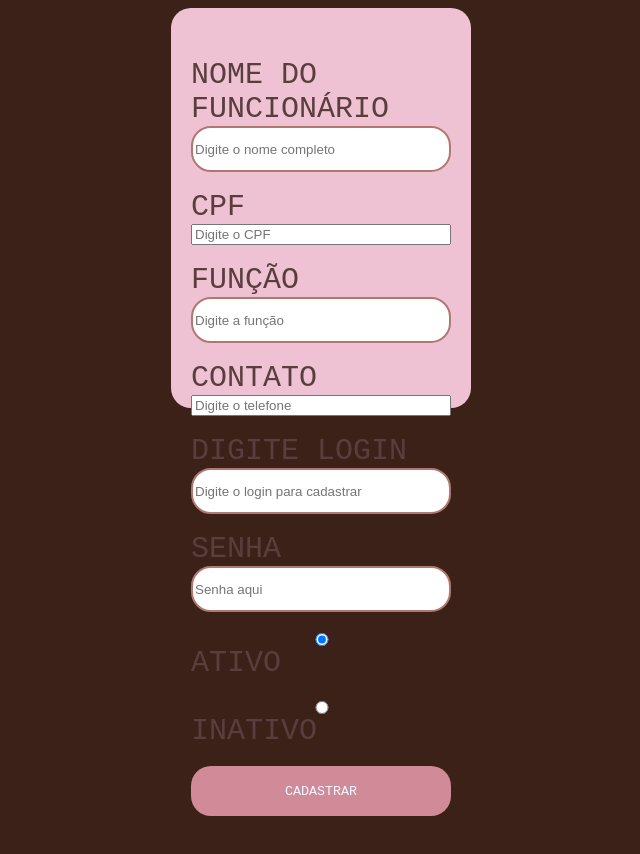
After one commit to NICKzSANTOx/DEV32, a PHP site: page /funcionario_cadastra.php in a window 1280 px wide. The commit adds this page. Shown: the whole page, without its empty margins (319-959 px from the left). Run offline with PHP 8.4, Linux system fonts and the light colour scheme; some web fonts are replaced.

Commit message:
Commit de Tela de Cadastro.
O código de Cadastro de Funcionário já está cadastrando funcionário dentro da tabela funcionarios e já fazendo uma pesquisa rápida de id de funcionário para preencher a chave estrangeira de usuário (FK_FUN_ID) vinculando o funcionário ao usuário

```diff
--- a/PHP/projetos/agenda/backoffice.php
+++ b/PHP/projetos/agenda/backoffice.php
@@ -49,13 +49,13 @@
 
             <div class='menus'>
                 <!-- OS CARDS DE MENU -->
-                <div class="menu1">
+                <!-- <div class="menu1">
                     <a href="usuario_cadastra.php"><img src ='icons/add9.png' width="200" height="200"></a>
                 </div>
 
                 <div class="menu2">
                     <a href="usuario_lista.php"><img src ='icons/th2.png' width="200" height="200"></a>
-                </div>
+                </div> -->
 
                 <div class="menu3">
                     <a href="funcionario_cadastra.php"><img src ='icons/business.png' width="200" height="200"></a>
--- a/PHP/projetos/agenda/css/formulario.css
+++ b/PHP/projetos/agenda/css/formulario.css
@@ -5,7 +5,7 @@ body{
 .global{
     display: flex;
     flex-flow: column;
-    background-color: #f5f5dc;
+    background-color: #EEC1D3	;
     width: 300px;
     height: 400px;
     border-radius: 20px;
@@ -21,22 +21,34 @@ body{
 }
 
 .login label{
-    color: #ff7f50;
+    color: #5A3E3E	;
     font-size: 30px;
-    font-family: 'Master Lemon', sans-serif;
+    font-family: 'Courier New', Courier, monospace;
 }
 
 .login input[type='text'], input[type='password']{
     height: 40px;
     border-radius: 20px;
-    border: none;
+    border: solid 2px #B17871	;
+    background-color: #FFF	;
 }
 
 .login input[type='submit']{
-    background-color: rgb(196, 4, 129);
+    background-color: #D08A98	;
     border-radius: 20px;
-    font-family: 'Master Lemon', sans-serif;
+    font-family: 'Courier New', Courier, monospace;
     color: aliceblue;
     border: none;
     height: 50px;
 }
+
+.login input[type='submit']:hover {
+    background-color: #B17871;
+    border-radius: 20px;
+    font-family: 'Courier New', Courier, monospace;
+    color: rgb(28, 29, 30);
+    border: none;
+    height: 50px;
+
+    cursor: pointer; /* SUGESTÃO DE PONTEIRO GUILHERME (PONTEIRO MÃOZINHA) */
+}
--- a/PHP/projetos/agenda/css/global.css
+++ b/PHP/projetos/agenda/css/global.css
@@ -1,5 +1,5 @@
 body{
-    background-color:  #a35031;
+    background-color:  #3c2118;
 }
 
 /* AJUSTE E ORGANIZAÇÃO DOS CONTEÚDOS */
--- /dev/null
+++ b/PHP/projetos/agenda/funcionario_cadastra.php
@@ -0,0 +1,118 @@
+<?php
+// CONEXÃO COM O BANCO DE DADOS
+include("utils/conectadb.php");
+
+//APÓS O VAMOS CADASTRAR O FUN E O USU AO MESMO TEMPO
+if($_SERVER['REQUEST_METHOD']=='POST'){
+
+    // COLETAR CAMPOS DOS INPUTS POR NAMES PARA VARIÁVEIS PHPs
+    $nomefun = $_POST['txtnome'];
+    $cpffun = $_POST['txtcpf'];
+    $funcaofun = $_POST['txtfuncao'];
+    $contatofun = $_POST['txtcontato'];
+    $ativofun = $_POST['ativo'];
+
+    // COLETA PARA O USUARIO
+    $usulogin = $_POST['txtusuario'];
+    $ususenha = $_POST['txtsenha'];
+
+    // INICIANDO QUERIES DE BANCO
+    // VERIFICANDO SE O USUARIO EXISTE
+    $sql = "SELECT COUNT(fun_cpf) FROM funcionarios
+    WHERE fun_cpf = '$cpffun'";
+
+    // ENVIANDO A QUERY PARA O BANQUINHO
+    $enviaquery = mysqli_query($link, $sql);
+    // RETORNO DO QUE VEM DO BANCO
+    $retorno = mysqli_fetch_array($enviaquery) [0];
+
+    // VALIDAÇÃO DO RETORNO
+    if($retorno == 1){
+        // INFORMA QUE O USUARIO JÁ EXISTE POIS RETORNO = 1
+        echo("<script>window.alert('FUNCIONARIO JÁ EXISTE');</script>");
+
+    }
+    else{
+        // CASO FUNCIONÁRIO NÃO ESTEJA CADASTRADO
+        $sql = "INSERT INTO funcionarios (FUN_NOME, FUN_CPF, FUN_FUNCAO, FUN_TEL, FUN_ATIVO)
+        VALUES ('$nomefun', '$cpffun', '$funcaofun', '$contatofun', $ativofun )";
+
+        // CONECTA COM O BANCO E MANDA A QUERY
+        $enviaquery = mysqli_query($link, $sql);
+
+        // ROLE COM A TABELA DE USUARIOS
+        // PERGUNTA PARA A TABELA DE FUNCIONÁRIO QUAL FOI O ULTIMO ID CADASTRADO
+        // ANTES PRECISO SABER SE A VARIÁVEL USUFUN ESTÁ PREENCHIDA
+        if($usulogin != null){
+            // TRAZ O ID DO FUNCIONARIO CADASTRADO PARA PASSAR NO LOGIN
+            $sql = "SELECT FUN_ID FROM funcionarios where FUN_CPF = '$cpffun'";
+            $enviaquery = mysqli_query($link, $sql);
+            $retorno = mysqli_fetch_array($enviaquery) [0];
+
+            // AGORA SALVAMOS TUDO NA TABELA DO USUARIO
+            $sqlusu = "INSERT INTO usuarios (USU_LOGIN, USU_SENHA, FK_FUN_ID, USU_ATIVO)
+            VALUES ('$usulogin', '$ususenha', $retorno, $ativofun)";
+            $enviaqueryusu = mysqli_query($link, $sqlusu);
+        }
+
+        echo("<script>window.alert('FUNCIONARIO ALASTRADO COM SUCESSO!');</script>");
+    }
+
+
+
+
+}
+?>
+
+<!DOCTYPE html>
+<html lang="pt-br">
+<head>
+    <meta charset="UTF-8">
+    <meta name="viewport" content="width=device-width, initial-scale=1.0">
+    <link rel="stylesheet" href="css/formulario.css">
+    <link rel="stylesheet" href="css/global.css">
+    <link href="https://fonts.cdnfonts.com/css/master-lemon" rel="stylesheet">
+    <title>CADASTRO DE FUNCIONÁRIO</title>
+</head>
+<body>
+    <div class="global">
+        <div class="formulario">
+            <form class='login' action="funcionario_cadastra.php" method="post">
+                <label>NOME DO FUNCIONÁRIO</label>
+                <input type='text' name='txtnome' placeholder='Digite o nome completo' required>
+                <br>
+                <label>CPF</label>
+                <input type='number' name='txtcpf' placeholder='Digite o CPF' required>
+                <br>
+                <label>FUNÇÃO</label>
+                <input type='text' name='txtfuncao' placeholder='Digite a função' required>
+                <br>
+                <label>CONTATO</label>
+                <input type='number' name='txtcontato' placeholder='Digite o telefone' required>
+                <br>
+
+                <!-- AGORA CALASTRAMOS O USUARIO NO SISTEMA -->
+                <label>DIGITE LOGIN</label>
+                <input type='text' name='txtusuario' placeholder='Digite o login para cadastrar'>
+                <br>
+                <label>SENHA</label>
+                <input type='password' name='txtsenha' placeholder='Senha aqui'>
+                <br>
+
+
+                <input type="radio" name="ativo" id="ativo" value="1" checked><label>ATIVO</label>
+                <br>
+                <input type="radio" name="ativo" id="inativo" value="0"><label>INATIVO</label>
+
+
+                <br>
+                <input type='submit' value='CADASTRAR'>
+            </form>
+
+            <br>
+
+        </div>
+    </div>
+
+</body>
+</html>
--- a/PHP/projetos/agenda/login.php
+++ b/PHP/projetos/agenda/login.php
@@ -61,6 +61,9 @@ if($_SERVER['REQUEST_METHOD']=='POST'){
     <div class="global">
         <div class="formulario">
             <form class='login' action="login.php" method="post">
+                <label>nome do funcionario</label>
+                <input type='text' name='txtlogin' placeholder='Digite o seu Login'>
+                <br>
                 <label>LOGIN</label>
                 <input type='text' name='txtlogin' placeholder='Digite o seu Login'>
                 <br>
```
Also changed, not shown: PHP/projetos/agenda/utils/paleta.txt (added, +10 -0 lines), PHP/projetos/agenda/funcionario_lista.php (added).
